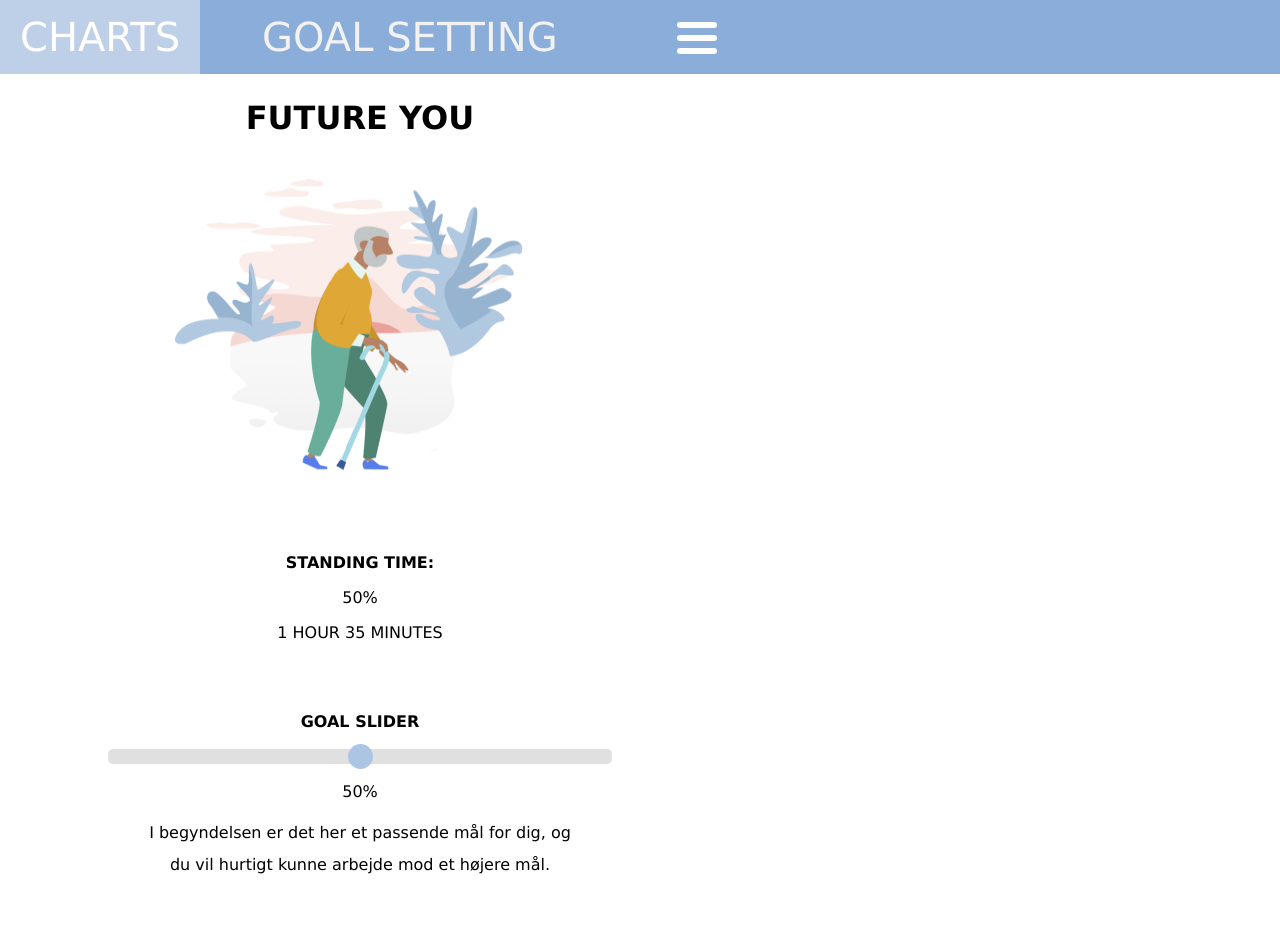
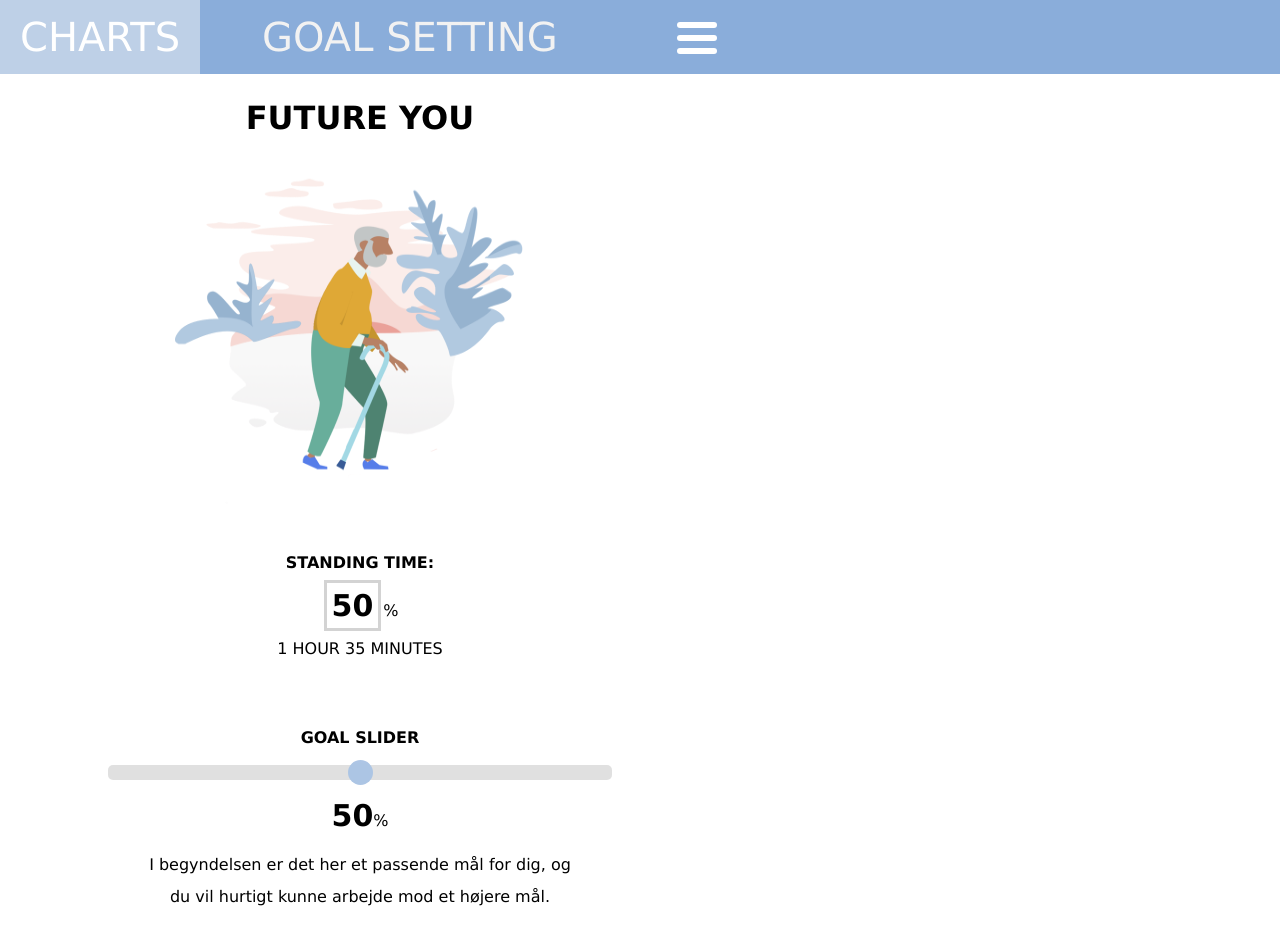
Before and after one commit to dagurh/Insole, a website: page public/frontPage/index.html in a window 1280 px wide. Shown: the top 944 px of the page. Drawn offline with nearby package versions, Linux system fonts and the light colour scheme; files that its build step writes are made by us from their sources.

Commit message:
mere css

```diff
--- a/public/frontPage/CSS/navigation.css
+++ b/public/frontPage/CSS/navigation.css
@@ -11,6 +11,20 @@ img {
   margin-left: auto;
   margin-right: auto;
   width: 60%;
+}
+
+/*Størrelse og css på procenterne*/
+#goal, #procentage {
+  font-size: 30;
+  font-weight: bold;
+  font-family: 'Lucida Sans', 'Lucida Sans Regular', 'Lucida Grande', 'Lucida Sans Unicode', Geneva, Verdana, sans-serif;
+}
+
+#procentage {
+  width: 45px;
+  border: 3px solid #d3d3d3;
+  padding: 5px;
+  margin: 2px;
 }
 
 .med0, .med1, .med2, .med3, .med4 {
```
